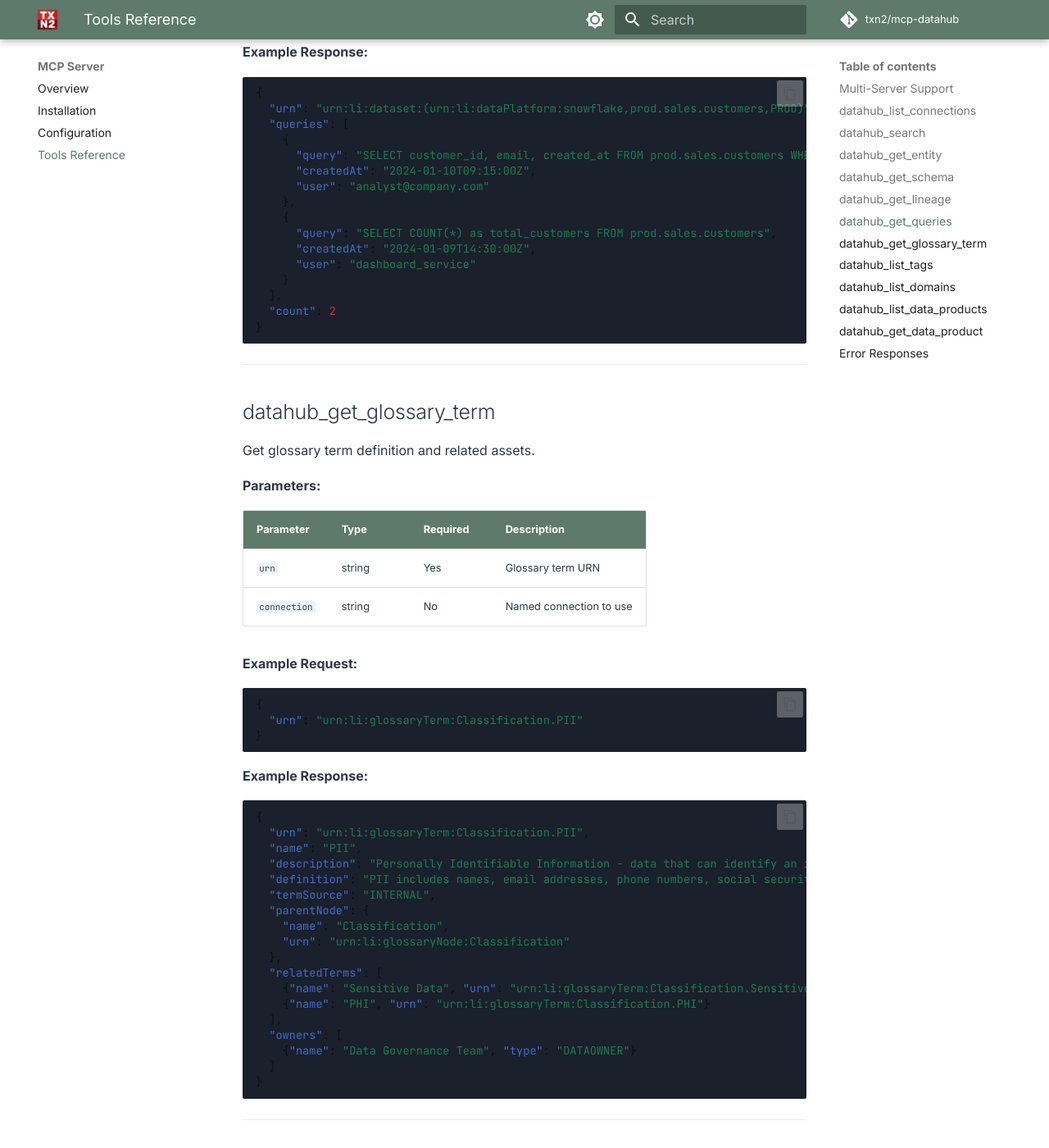
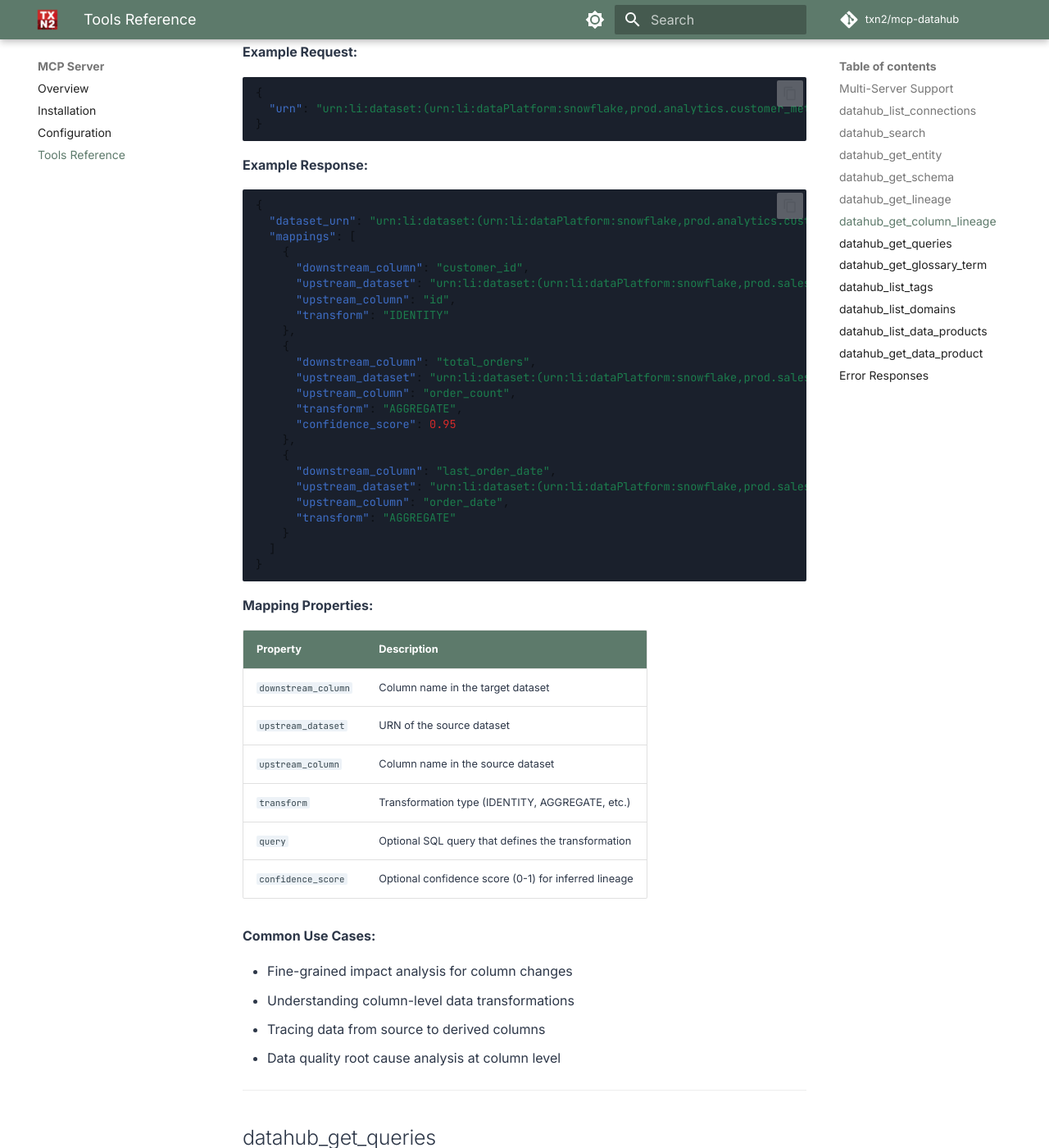
Before and after one commit to txn2/mcp-datahub, an MkDocs documentation site: the page built from docs/server/tools.md, in a window 1280 px wide and 1400 px high, scrolled down 8594 px. Shown: the whole window at 82% size. Built offline with MkDocs 1.6.1 and Material for MkDocs 9.7.7, drawn with Linux system fonts in a browser that asks for light colours; comment, search, counter and statistics services are not loaded; some of the changed text lies outside the part shown.

Commit message:
Document `datahub_get_column_lineage` tool with usage, examples, and common use cases

````diff
--- a/docs/server/tools.md
+++ b/docs/server/tools.md
@@ -354,6 +354,74 @@ Get upstream and downstream lineage for an entity.
 
 ---
 
+## datahub_get_column_lineage
+
+Get fine-grained column-level lineage mappings for a dataset.
+
+**Parameters:**
+
+| Parameter | Type | Required | Description |
+|-----------|------|----------|-------------|
+| `urn` | string | Yes | Dataset URN |
+| `connection` | string | No | Named connection to use |
+
+**Example Request:**
+
+```json
+{
+  "urn": "urn:li:dataset:(urn:li:dataPlatform:snowflake,prod.analytics.customer_metrics,PROD)"
+}
+```
+
+**Example Response:**
+
+```json
+{
+  "dataset_urn": "urn:li:dataset:(urn:li:dataPlatform:snowflake,prod.analytics.customer_metrics,PROD)",
+  "mappings": [
+    {
+      "downstream_column": "customer_id",
+      "upstream_dataset": "urn:li:dataset:(urn:li:dataPlatform:snowflake,prod.sales.customers,PROD)",
+      "upstream_column": "id",
+      "transform": "IDENTITY"
+    },
+    {
+      "downstream_column": "total_orders",
+      "upstream_dataset": "urn:li:dataset:(urn:li:dataPlatform:snowflake,prod.sales.orders,PROD)",
+      "upstream_column": "order_count",
+      "transform": "AGGREGATE",
+      "confidence_score": 0.95
+    },
+    {
+      "downstream_column": "last_order_date",
+      "upstream_dataset": "urn:li:dataset:(urn:li:dataPlatform:snowflake,prod.sales.orders,PROD)",
+      "upstream_column": "order_date",
+      "transform": "AGGREGATE"
+    }
+  ]
+}
+```
+
+**Mapping Properties:**
+
+| Property | Description |
+|----------|-------------|
+| `downstream_column` | Column name in the target dataset |
+| `upstream_dataset` | URN of the source dataset |
+| `upstream_column` | Column name in the source dataset |
+| `transform` | Transformation type (IDENTITY, AGGREGATE, etc.) |
+| `query` | Optional SQL query that defines the transformation |
+| `confidence_score` | Optional confidence score (0-1) for inferred lineage |
+
+**Common Use Cases:**
+
+- Fine-grained impact analysis for column changes
+- Understanding column-level data transformations
+- Tracing data from source to derived columns
+- Data quality root cause analysis at column level
+
+---
+
 ## datahub_get_queries
 
 Get SQL queries associated with a dataset.
````
Also changed, not shown: other parts of docs/server/tools.md (+1 -1 lines).
